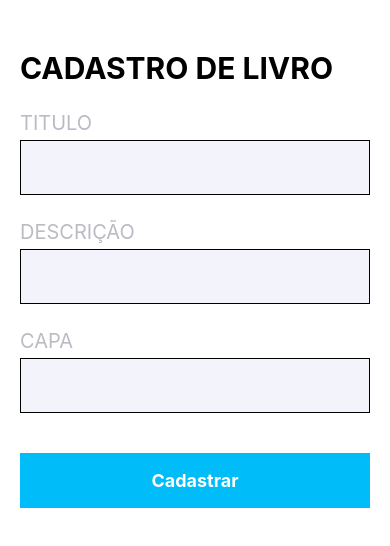
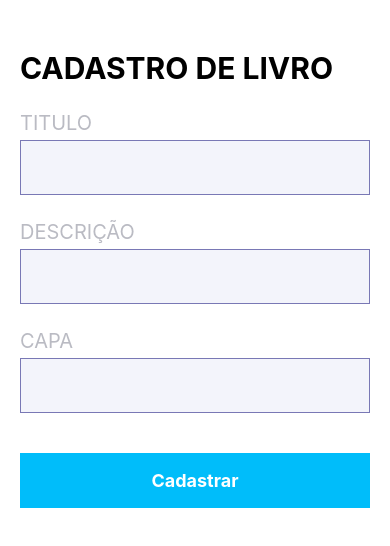
Before and after one commit to omarcus212/react-nativePropsComponentes, a React Native app: screen / in a window 390 px wide. Shown: the top 546 px of the page. Built offline with nearby package versions, Linux system fonts and the light colour scheme.

Commit message:
state:captura de dados e validacao

```diff
--- a/package.json
+++ b/package.json
@@ -11,7 +11,8 @@
   },
   "dependencies": {
     "react": "17.0.2",
-    "react-native": "0.65.1"
+    "react-native": "0.65.1",
+    "react-native-vector-icons": "^9.2.0"
   },
   "devDependencies": {
     "@babel/core": "^7.12.9",
--- a/src/components/input.js
+++ b/src/components/input.js
@@ -2,7 +2,7 @@ import React from "react";
 import { View,Text,TextInput,StyleSheet } from "react-native";
 import COLORS from '../const/colors';
 
-const Input = ({label, ...props}) =>{
+const Input = ({label,erro,onFocus=()=>{}, ...props}) =>{
 
      return(
 
@@ -12,12 +12,17 @@ const Input = ({label, ...props}) =>{
           {label}
          </Text>
 
-         <View style={estilos.inputContainer}>
+         <View style={[estilos.inputContainer,{borderColor: erro? COLORS.red : COLORS.darkBlue}]}>
             <TextInput
             style={estilos.textInput}
             autoCorrect={false}
-            {...props}/>
+            onFocus = {() => {onFocus()}}
+            {...props}
+
+            />
          </View>
+
+         <Text>{erro}</Text>
 
         </View>
 
@@ -46,8 +51,9 @@ const estilos = StyleSheet.create({
         textInput:{
             color:COLORS.darkBlue,
             flex: 1
-        }
+        },
+
 
     });
 
-export default Input;
+export default Input;``
--- a/src/views/cadastro.js
+++ b/src/views/cadastro.js
@@ -16,6 +16,8 @@ const Cadastro = () => {
     descricao: '',
     capa: '',
   });
+
+
 
   //FUNÇÃO QUE MANIPULA A ENTRADA DE DADOS NA STATE NO METÓDO onChangeText
   const handlerOnChange = (text, input) => {
@@ -38,28 +40,40 @@ const Cadastro = () => {
 
 
   /*********  validação dos dados de cadastro *********/
+  //state de validacao
+  //cada REACT.useState devera ter um handler
+  const [erros , setErros] = React.useState({});
+
+  // função handler que configura as mensagens de erro na states
+
+  const handlerErros = (errosMensange, input) =>{
+       setErros((prevState)=>(
+            {...prevState, [input]:errosMensange}
+       ));
+  }
 
   const validate = () => {
 
     let validate = true;
 
     if (!inputs.titulo) {
+      handlerErros("informe o titulo do livro ", 'titulo')
       validate = false;
-      console.log("TITULO EM BRANCO");
+      // console.log("TITULO EM BRANCO");
+
+    }else{
 
     }
 
+
     if (!inputs.descricao) {
+      handlerErros("informe o descrição do livro ", 'descricao')
       validate = false;
-      console.log("COMO ASSIM VC NÃO SABE A DESCRIÇÃO");
-
-
-
+      // console.log("DESCRIÇÀO EM BRANCO");
     }
 
     if (!inputs.capa) {
-      validate = false;
-      console.log("ISSO AI COLOCA UMA CAPA MSM NÃO");
+      handlerErros("informe o capa do livro ", 'capa')
 
     }
 
@@ -81,14 +95,20 @@ const Cadastro = () => {
 
           <Input
             label="TITULO"
+            erro={erros.titulo}
+            onFocus={()=>{handlerErros(null, 'titulo')}}
             onChangeText={(text) => handlerOnChange(text, 'titulo')} />
 
           <Input
             label="DESCRIÇÃO"
+            onFocus={()=>{handlerErros(null, 'descricao')}}
+            erro={erros.descricao}
             onChangeText={(text) => handlerOnChange(text, 'descricao')} />
 
           <Input
             label="CAPA"
+            onFocus={()=>{handlerErros(null, 'capa')}}
+            erro={erros.capa}
             onChangeText={(text) => handlerOnChange(text, 'capa')} />
 
           <Button
```
Also changed, not shown: 3 other files (tests, documents, lock files or other folders).
